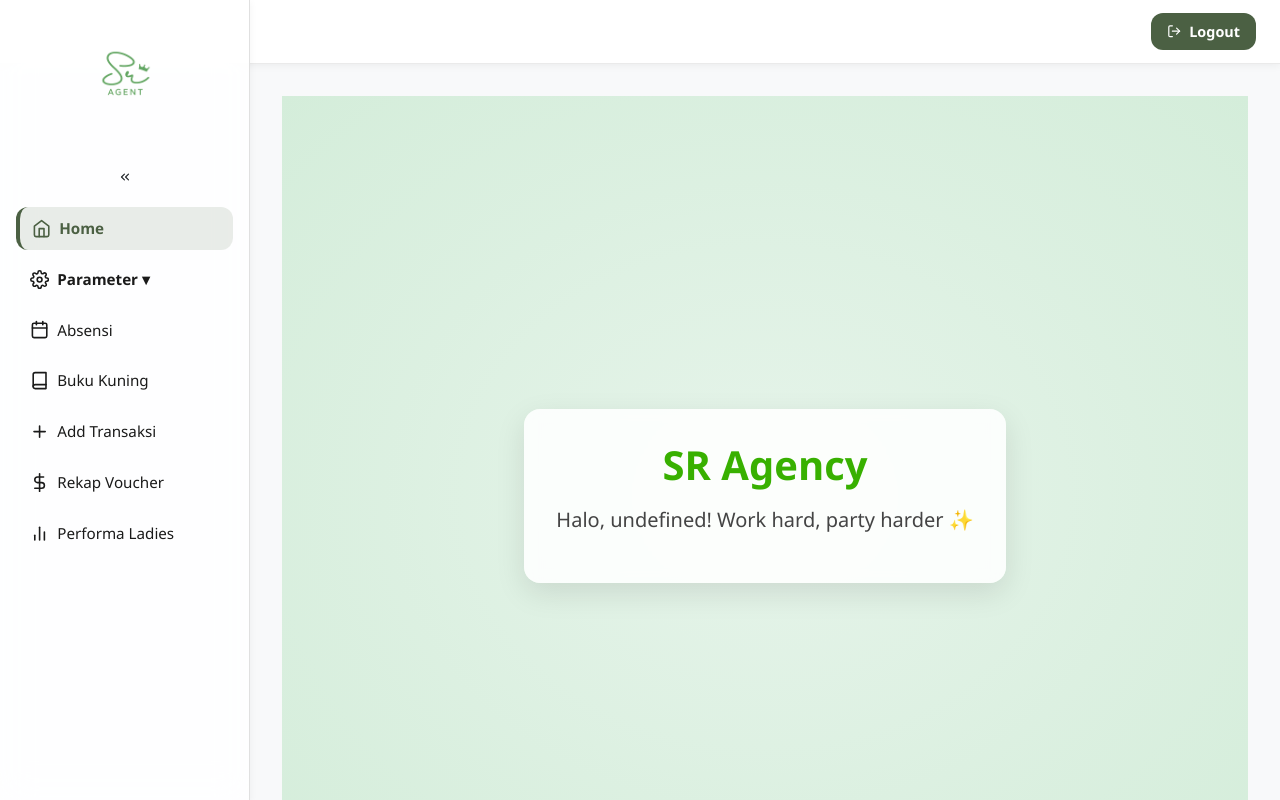
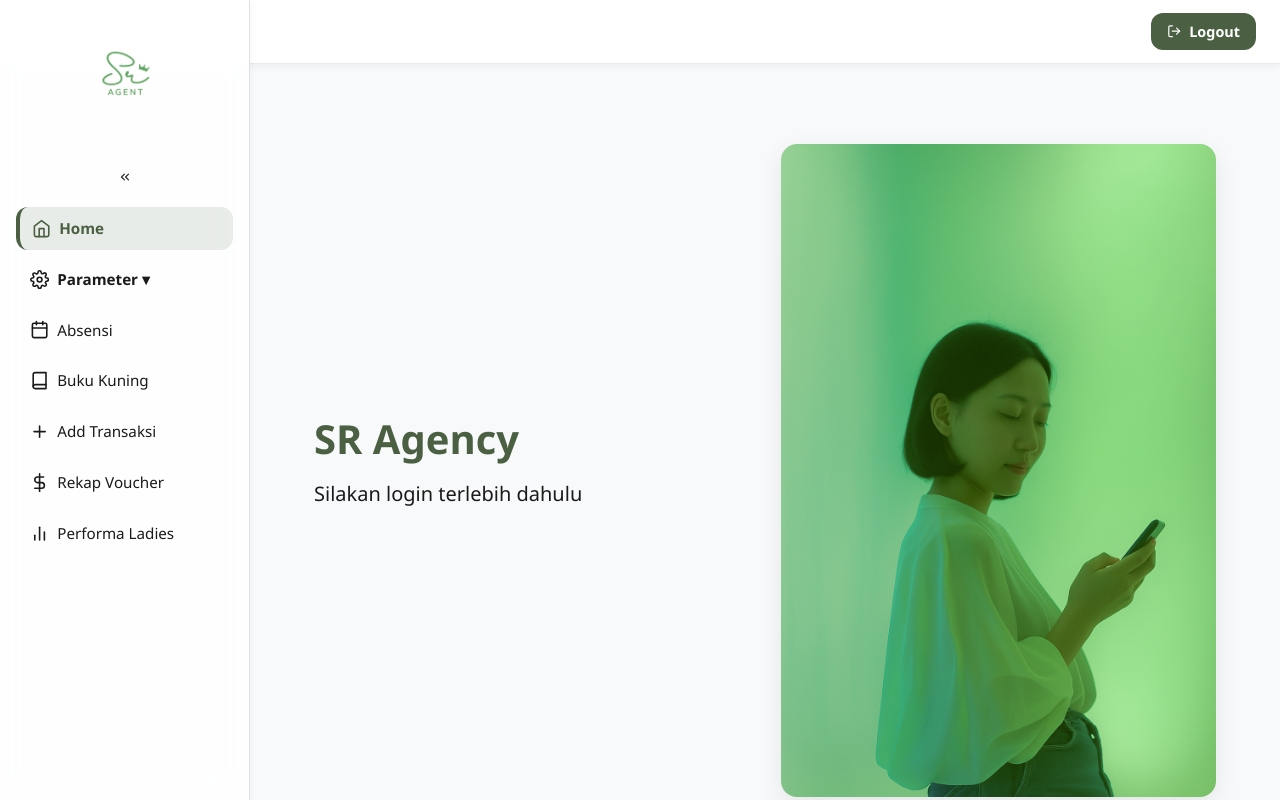
Before and after one commit to rakhafatur/web-sr, a React (Vite) app: page / in a window 1280 px wide. Built offline with nearby package versions, Linux system fonts and the light colour scheme; sample sign-in values are in the browser's storage.

Commit message:
Perbaikan

```diff
--- a/src/features/home/pages/HomePage.css
+++ b/src/features/home/pages/HomePage.css
@@ -1,40 +1,57 @@
-.home-page-container {
-  min-height: 100vh;
+.home-wrapper {
   display: flex;
   align-items: center;
   justify-content: center;
-  padding: 2rem;
-  background: radial-gradient(ellipse at center, #e6f4ea 0%, #d4edda 100%);
-  text-align: center;
-  color: #1a1a1a;
+  padding: 3rem 2rem;
+  gap: 2rem;
+  min-height: calc(100vh - 64px); /* minus header */
+  background-color: var(--color-bg);
 }
 
-.home-content {
+.home-left {
+  flex: 1;
+  text-align: left;
   max-width: 600px;
-  padding: 2rem;
-  background-color: #ffffffdd;
-  border-radius: 1rem;
-  box-shadow: 0 10px 30px rgba(0, 0, 0, 0.1);
-  backdrop-filter: blur(6px);
 }
 
 .home-title {
   font-size: 2.5rem;
   font-weight: 700;
-  color: #38b000;
+  color: var(--color-accent);
   margin-bottom: 1rem;
-}
-
-.brand {
-  color: #38b000;
 }
 
 .home-subtitle {
   font-size: 1.25rem;
-  color: #444;
+  color: var(--color-dark);
 }
 
+.home-right {
+  flex: 1;
+  display: flex;
+  justify-content: center;
+  align-items: center;
+}
+
+.home-image {
+  width: 100%;
+  max-width: 480px;
+  border-radius: 1rem;
+  object-fit: cover;
+  box-shadow: 0 8px 24px rgba(0, 0, 0, 0.08);
+}
+
+/* RESPONSIVE */
 @media (max-width: 768px) {
+  .home-wrapper {
+    flex-direction: column;
+    text-align: center;
+  }
+
+  .home-left {
+    text-align: center;
+  }
+
   .home-title {
     font-size: 2rem;
   }
@@ -43,7 +60,8 @@
     font-size: 1.1rem;
   }
 
-  .home-content {
-    padding: 1.5rem;
+  .home-image {
+    max-width: 100%;
+    margin-top: 1.5rem;
   }
 }
--- a/src/features/home/pages/HomePage.tsx
+++ b/src/features/home/pages/HomePage.tsx
@@ -4,16 +4,20 @@ import './HomePage.css';
 
 function HomePage() {
   const user = useSelector((state: RootState) => state.user.currentUser);
+  const firstName = user?.nama?.split(' ')[0] || null;
 
   return (
-    <div className="home-page-container">
-      <div className="home-content">
-        <h1 className="home-title"><span className="brand">SR Agency</span></h1>
+    <div className="home-wrapper">
+      <div className="home-left">
+        <h1 className="home-title">SR Agency</h1>
         <p className="home-subtitle">
-          {user
-            ? `Halo, ${user.nama}! Work hard, party harder ✨`
+          {firstName
+            ? `Halo, ${firstName}! Work hard, party harder ✨`
             : 'Silakan login terlebih dahulu'}
         </p>
+      </div>
+      <div className="home-right">
+        <img src="/assets/bg-home.png" alt="SR Hero" className="home-image" />
       </div>
     </div>
   );
```
Also changed, not shown: public/assets/bg-home.png (added).
